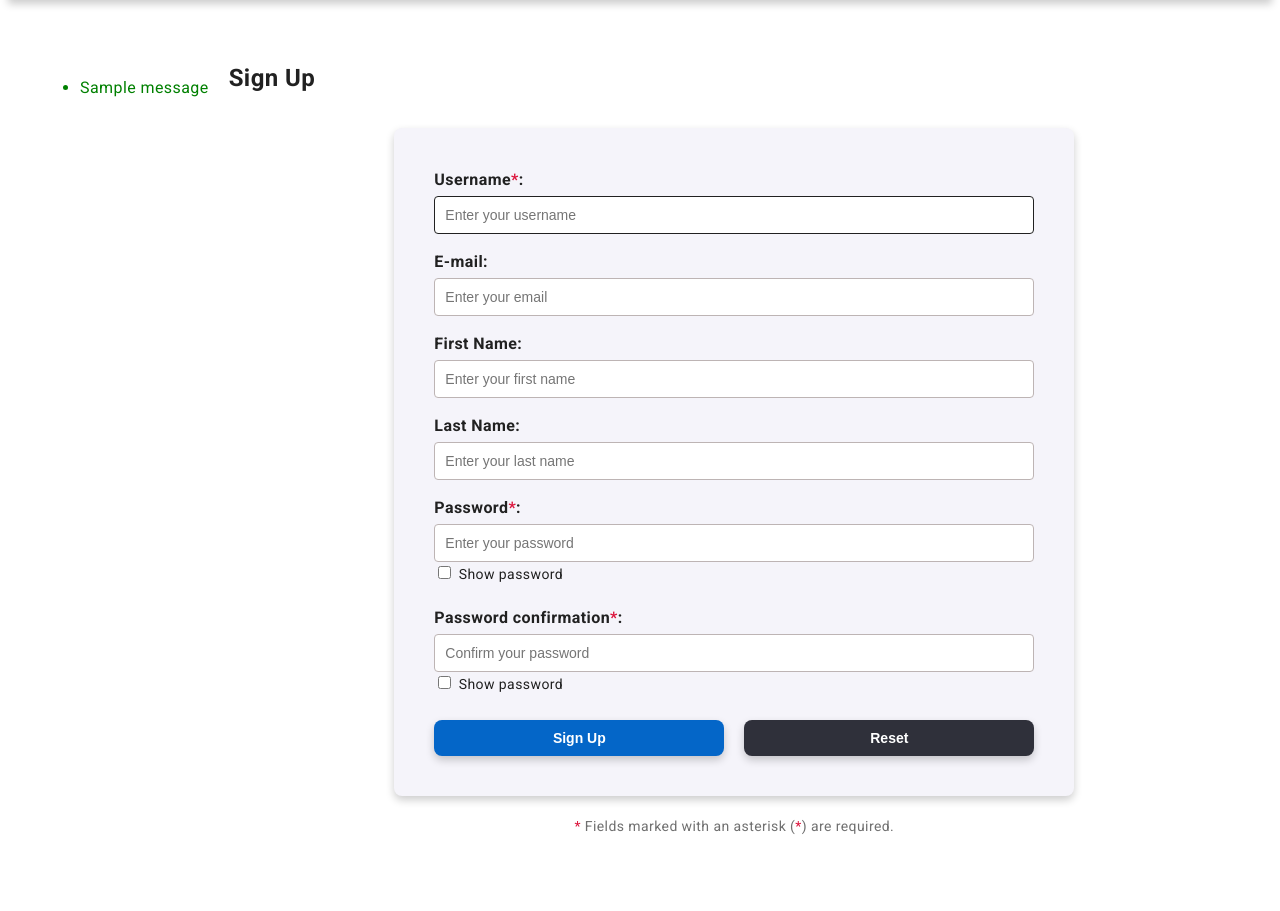
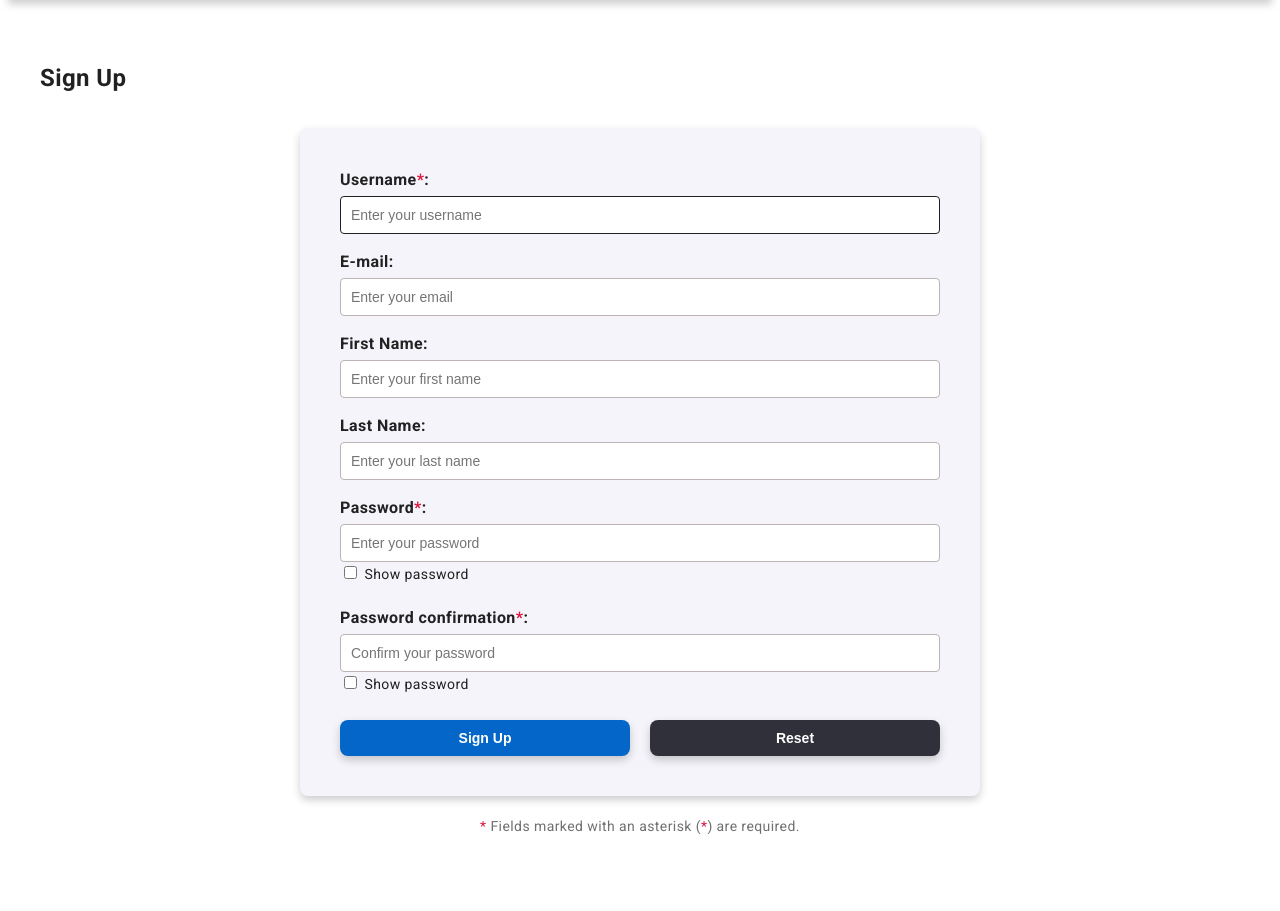
Before and after one commit to alex-nuclearboy/nexus-suite-app, a Django app: page /users/signup/ in a window 1280 px wide. Shown: the part 119-1030 px from the top of the page. Run offline with Django 5.2, Linux system fonts and the light colour scheme; tables that the repository leaves empty hold one stand-in row (values such as "Sample post"); one stand-in notice (Sample message) is shown.

Commit message:
Move messages to separate templates

```diff
--- a/newsapp/templates/newsapp/base.html
+++ b/newsapp/templates/newsapp/base.html
@@ -49,15 +49,6 @@
     </header>
 
     <div class="content-container">
-        {% if messages %}
-        <ul class="messages">
-            {% for message in messages %}
-            <li{% if message.tags %} class="{{ message.tags }}" {% endif %}>
-                {{ message }}
-                </li>
-                {% endfor %}
-        </ul>
-        {% endif %}
         {% block content %} {% endblock %}
     </div>
 
```
